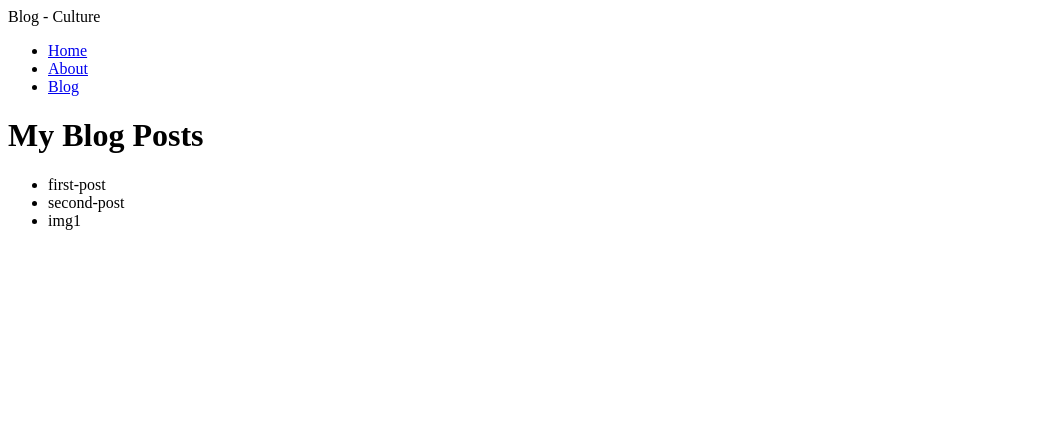
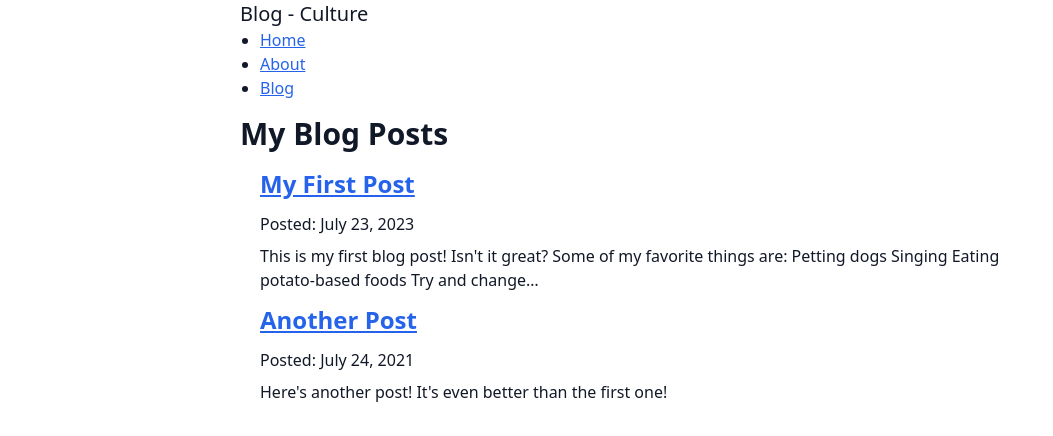
Before and after one commit to karthik5699/blog-culture, a Gatsby site: page /blog in a window 1280 px wide. Shown: the whole page, without its empty margins (0-1053 px from the left). Built offline with nearby package versions, Linux system fonts and the light colour scheme; Gatsby itself is replaced by a stand-in of ours.

Commit message:
working website

```diff
--- /dev/null
+++ b/blog/first-post/index.mdx
@@ -0,0 +1,19 @@
+---
+title: "My First Post"
+date: "2023-07-23"
+slug: "my-first-post"
+hero_image: "./img1.jpg"
+hero_image_alt: "Random"
+---
+
+# This is my first blog post! Isn't it *great*?
+
+> Some of my **favorite** things are:
+
+* Petting dogs
+* Singing
+* Eating potato-based foods
+
+<div className="p-4 bg-green-400">
+  Try and change the background color to `tomato`.
+</div>
--- /dev/null
+++ b/blog/second-post/index.mdx
@@ -0,0 +1,9 @@
+---
+title: "Another Post"
+date: "2021-07-24"
+slug: "another-post"
+hero_image: "./img2.jpg"
+hero_image_alt: "Random"
+---
+
+Here's another post! It's even better than the first one!
--- /dev/null
+++ b/gatsby-browser.js
@@ -0,0 +1 @@
+import './src/styles/global.css'
--- a/gatsby-config.js
+++ b/gatsby-config.js
@@ -9,6 +9,9 @@ module.exports = {
   plugins: [
     "gatsby-plugin-image",
     "gatsby-plugin-sharp",
+    "gatsby-plugin-postcss",
+    "gatsby-plugin-mdx",
+    "gatsby-transformer-sharp",
     {
       resolve: "gatsby-source-filesystem",
       options: {
--- /dev/null
+++ b/postcss.config.js
@@ -0,0 +1,6 @@
+module.exports = {
+  plugins: {
+    tailwindcss: {},
+    autoprefixer: {},
+  },
+}
--- a/src/components/layout.js
+++ b/src/components/layout.js
@@ -13,7 +13,7 @@ const Layout = ({ pageTitle, children }) => {
     `)
     return (
         <div>
-        <header>{data.site.siteMetadata.title}</header>
+        <header className='text-xl'>{data.site.siteMetadata.title}</header>
         <nav>
             <ul>
             <li><Link to="/">Home</Link></li>
--- a/src/pages/blog.js
+++ /dev/null
@@ -1,34 +0,0 @@
-import * as React from 'react'
-import { graphql } from 'gatsby'
-import Layout from '../components/layout'
-import Seo from '../components/seo'
-
-const BlogPage = ({ data }) => {
-  return (
-    <Layout pageTitle="My Blog Posts">
-      <ul>
-      {
-        data.allFile.nodes.map(node => (
-          <li key={node.name}>
-            {node.name}
-          </li>
-        ))
-      }
-      </ul>
-    </Layout>
-  )
-}
-
-export const query = graphql`
-  query {
-    allFile {
-      nodes {
-        name
-      }
-    }
-  }
-`
-
-export const Head = () => <Seo title="My Blog Posts" />
-
-export default BlogPage
--- /dev/null
+++ b/src/pages/blog/index.js
@@ -0,0 +1,46 @@
+import * as React from 'react'
+import { Link, graphql } from 'gatsby'
+import Layout from '../../components/layout'
+import Seo from '../../components/seo'
+
+const BlogPage = ({ data }) => {
+  return (
+    <Layout pageTitle="My Blog Posts">
+      <ul>
+      {
+        data.allMdx.nodes.map((node) => (
+          <article key={node.id}>
+            <h2>
+              <Link to={`/blog/${node.frontmatter.slug}`}>
+                {node.frontmatter.title}
+              </Link>
+            </h2>
+            <p>Posted: {node.frontmatter.date}</p>
+            <p>{node.excerpt}</p>
+          </article>
+        ))
+      }
+      </ul>
+    </Layout>
+  )
+}
+
+export const query = graphql`
+  query {
+    allMdx(sort: { frontmatter: { date: DESC }}) {
+      nodes {
+        frontmatter {
+          date(formatString: "MMMM D, YYYY")
+          title
+          slug
+        }
+        id
+        excerpt
+      }
+    }
+  }
+`
+
+export const Head = () => <Seo title="My Blog Posts" />
+
+export default BlogPage
--- /dev/null
+++ b/src/pages/blog/{mdx.frontmatter__slug}.js
@@ -0,0 +1,40 @@
+import * as React from 'react'
+import { graphql } from 'gatsby'
+import { GatsbyImage, getImage } from 'gatsby-plugin-image'
+import Layout from '../../components/layout'
+import Seo from '../../components/seo'
+
+const BlogPost = ({ data, children}) => {
+  const image = getImage(data.mdx.frontmatter.hero_image)
+  return (
+    <Layout pageTitle={data.mdx.frontmatter.title}>
+      <p>{data.mdx.frontmatter.date}</p>
+      <GatsbyImage
+      image={image}
+      alt={data.mdx.frontmatter.hero_image_alt}
+      />
+      {children}
+    </Layout>
+  )
+}
+
+export const query = graphql`
+  query($id: String) {
+    mdx(id: {eq: $id}) {
+      frontmatter {
+        title
+        date(formatString: "MMMM DD, YYYY")
+        hero_image_alt
+        hero_image {
+          childImageSharp {
+            gatsbyImageData
+          }
+        }
+      }
+    }
+  }
+`
+
+export const Head = ({ data }) => <Seo title={data.mdx.frontmatter.title} />
+
+export default BlogPost
--- /dev/null
+++ b/src/styles/global.css
@@ -0,0 +1,55 @@
+@tailwind base;
+@tailwind components;
+@tailwind utilities;
+
+@layer base {
+
+  html {
+    @apply text-gray-900 bg-white;
+  }
+
+  body {
+    @apply leading-normal max-w-[800px] mx-auto
+  }
+
+  h1 {
+    @apply text-3xl font-bold my-4;
+  }
+
+  h2 {
+    @apply text-2xl font-semibold my-3;
+  }
+
+  h3 {
+    @apply text-xl font-semibold my-2;
+  }
+
+  p {
+    @apply text-base my-2;
+  }
+
+  a {
+    @apply text-blue-600 underline;
+  }
+
+  img {
+
+  }
+
+
+  ul {
+    @apply list-disc pl-5;
+  }
+
+  ol {
+    @apply list-decimal pl-5;
+  }
+
+  blockquote {
+    @apply border-l-4 border-blue-400 pl-4 my-4 italic;
+  }
+
+  code {
+    @apply font-mono text-sm bg-yellow-500 rounded px-1;
+  }
+}
--- /dev/null
+++ b/tailwind.config.js
@@ -0,0 +1,12 @@
+/** @type {import('tailwindcss').Config} */
+module.exports = {
+  content: [
+    "./src/pages/**/*.{js,jsx,ts,tsx}",
+    "./src/components/**/*.{js,jsx,ts,tsx}",
+    "./blog/**/*.mdx"
+  ],
+  theme: {
+    extend: {},
+  },
+  plugins: [],
+}
```
Also changed, not shown: package.json (+9 -0 lines), blog/first-post.mdx (deleted), blog/second-post.mdx (deleted), blog/second-post/img2.jpg (added), 2 other files.
